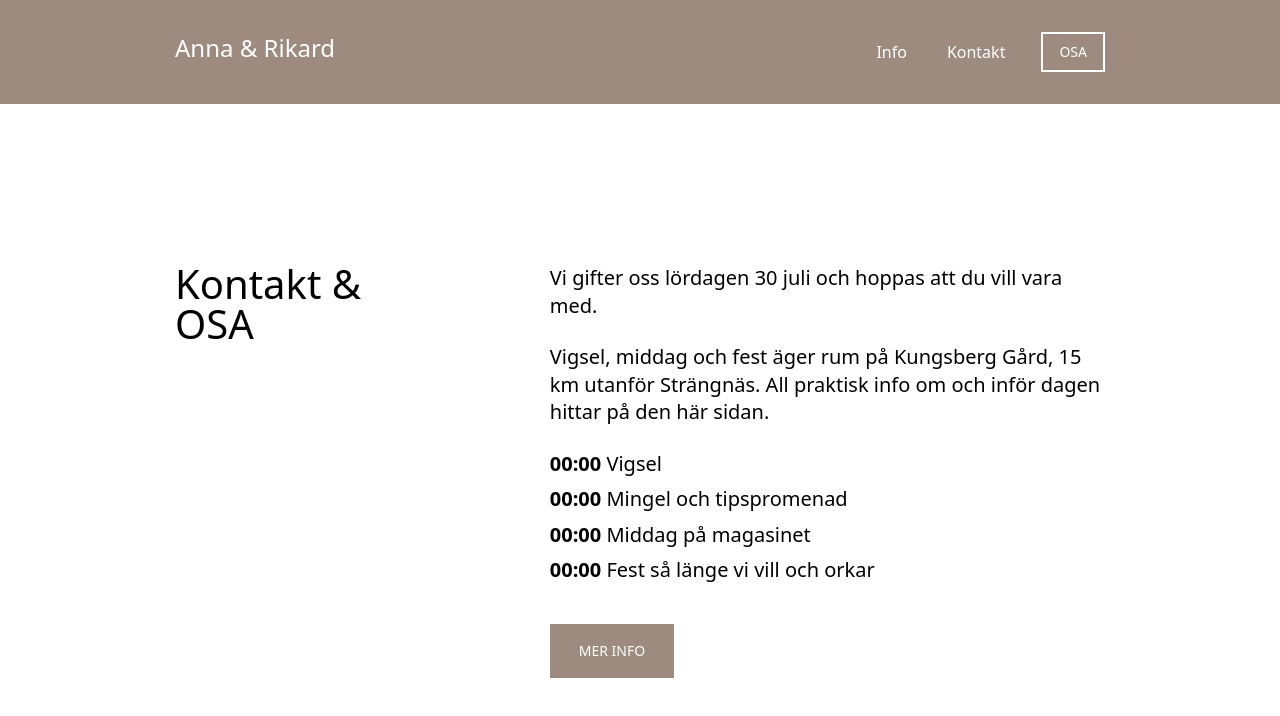
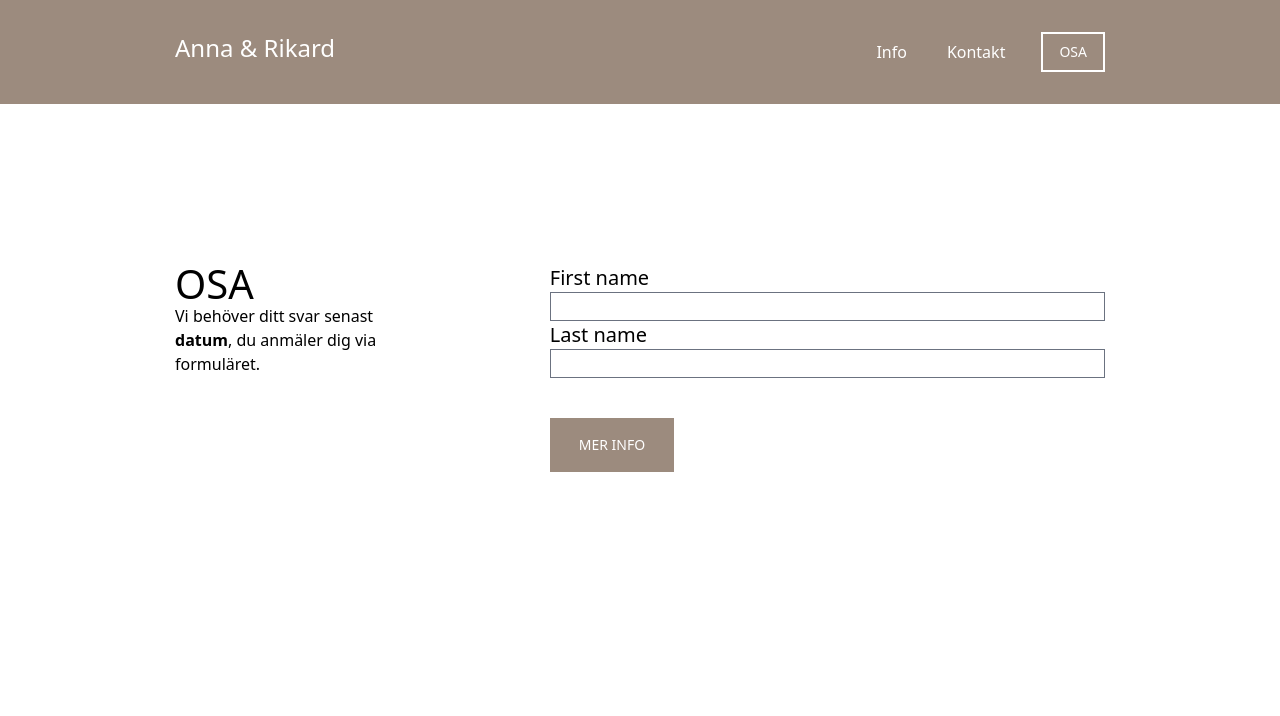
Before and after one commit to annarehnman/brollopssida, a Vue app: page /kontakt in a window 1280 px wide. Shown: the top 716 px of the page. Built offline with nearby package versions, Linux system fonts and the light colour scheme.

Commit message:
add contact form

```diff
--- a/src/components/sections/ContactSection.vue
+++ b/src/components/sections/ContactSection.vue
@@ -3,7 +3,7 @@
     <div >
       <div class="md:w-3/4 mx-auto md:pr-10">
         <h2 class="text-2xl md:text-4xl font-semibold text-center mb-4">Har du frågor?</h2>
-        <p class="md:text-lg font-light">Hör gärna av dig till via telefon eller mail, kontaktinfo hittar du här.</p>
+        <p class="md:text-lg font-light">Hör gärna av dig via telefon eller mail, kontaktinfo hittar du här.</p>
         <button class="bg-tranpsarent border-2 border-white text-white hover:bg-white hover:text-nearblack px-7 py-4 mt-10 text-sm">
             <router-link to="/kontakt">Kontakt</router-link>
           </button>
--- a/src/views/About.vue
+++ b/src/views/About.vue
@@ -23,10 +23,13 @@
       </div>
     </div>
   </section>
+  <contact-section />
 </template>
 
 <script>
+import ContactSection from '../components/sections/ContactSection.vue';
 export default {
+  components: { ContactSection },
   name: 'About',
   computed: {
     onHome() {
--- a/src/views/Contact.vue
+++ b/src/views/Contact.vue
@@ -1,21 +1,18 @@
 <template>
   <section class="bg-white p-5 py-10 md:py-20 lg:py-40">
     <div class="md:w-3/4 mx-auto lg:flex lg:space-x-32 text-center lg:text-left">
-      <div class="hidden lg:block lg:w-1/3 text-4.5xl font-light">
-        <p>Kontakt & OSA</p>
+      <div class="lg:block lg:w-1/3">
+        <h1 class="text-4.5xl font-light">OSA</h1>
+        <p>Vi behöver ditt svar senast <span class="font-bold">datum</span>, du anmäler dig via formuläret.</p>
       </div>
       <div class="lg:w-3/4 my-12 md:my-0">
         <div class="text-xl font-light leading-snug">
-          <div class="space-y-6 lg:mb-6">
-          <p>Vi gifter oss lördagen 30 juli och hoppas att du vill vara med.</p>
-          <p>Vigsel, middag och fest äger rum på Kungsberg Gård, 15 km utanför Strängnäs. All praktisk info om och inför dagen hittar på den här sidan.</p>
-          </div>
-            <div class="hidden lg:block space-y-2">
-              <p><span class="font-semibold">00:00</span> Vigsel</p>
-              <p><span class="font-semibold">00:00</span> Mingel och tipspromenad</p>
-              <p><span class="font-semibold">00:00</span> Middag på magasinet</p>
-              <p><span class="font-semibold">00:00</span> Fest så länge vi vill och orkar</p>
-            </div>
+          <form>
+            <label for="fname">First name</label><br>
+            <input type="text" id="fname" name="fname" class="w-full border border-gray-500"><br>
+            <label for="lname">Last name</label><br>
+            <input type="text" id="lname" name="lname" class="w-full border border-gray-500">
+          </form>
           <button class="bg-darkbeige border border-darkbeige text-white hover:bg-nearblack hover:text-white px-7 py-4 mt-10 text-sm">
             <router-link to="/info">MER INFO</router-link>
           </button>
```
